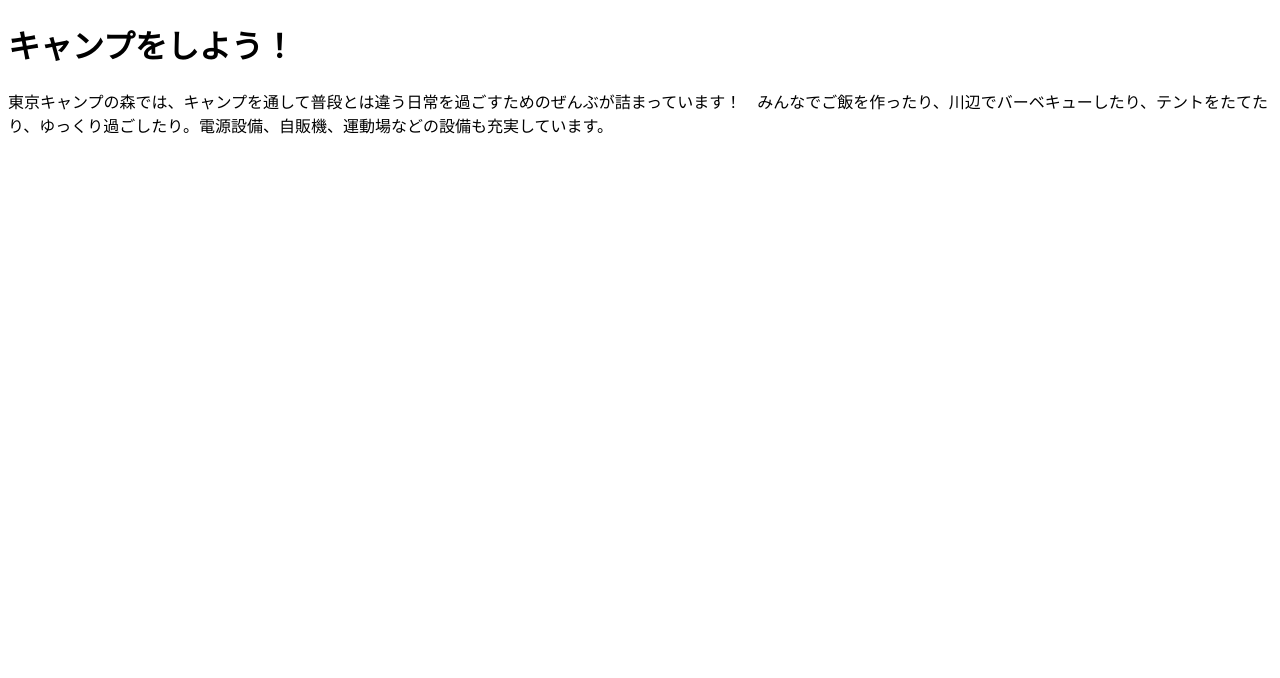
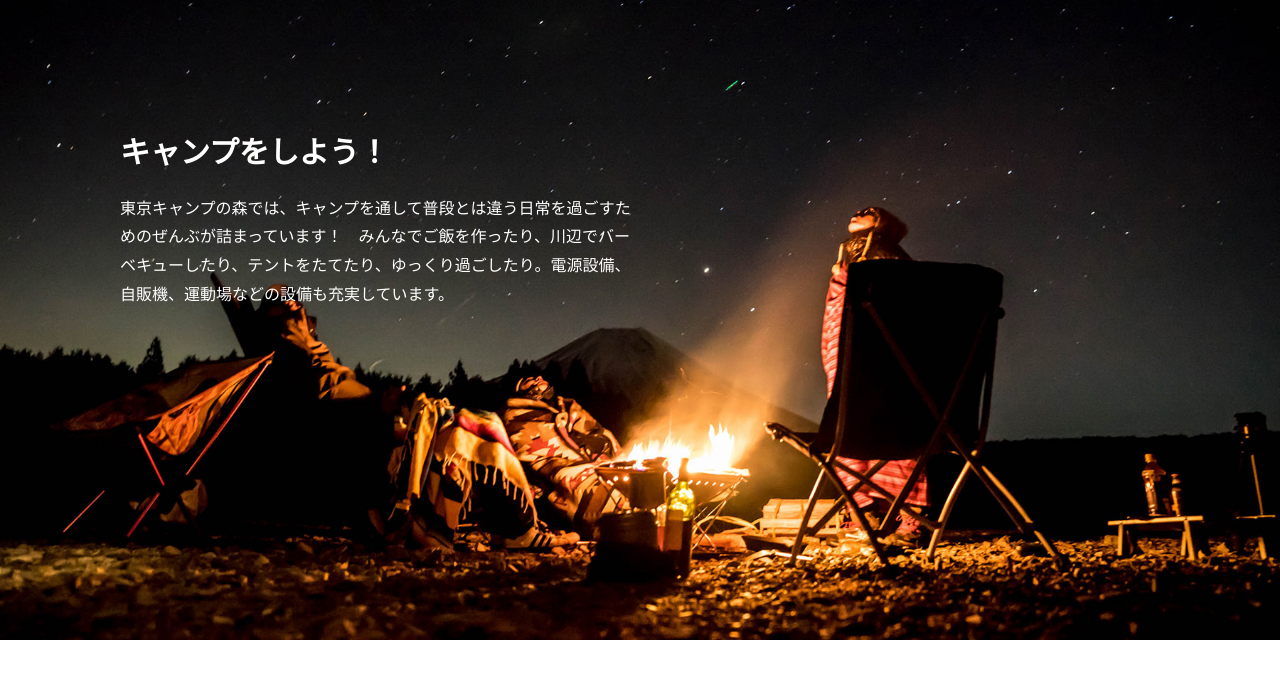
Before and after one commit to tarosjk3/202510_HTMLCSS_textbook, a plain HTML site: page lesson4/04-3.html in a window 1280 px wide. Drawn offline with Linux system fonts and the light colour scheme.

Commit message:
lesson4-3まで完了

```diff
--- a/lesson4/css/04-3.css
+++ b/lesson4/css/04-3.css
@@ -1,7 +1,64 @@
 @charset 'utf-8';
+* {
+    margin: 0;
+    padding: 0;
+    box-sizing: border-box;
+}
 
 .bg-hero {
-    background: url() center bottom no-repeat;
+    background: url(../img/bg-hero-sp.jpg) center bottom no-repeat;
     background-size: cover;
     height: 80vh;
 }
+
+.bg-info {
+    padding: 20% 7% 0;
+    color: #fff;
+}
+
+.bg-info h1 {
+    text-align: center;
+    margin-bottom: .75em;
+    font-size: 1.625rem;
+}
+
+.bg-info p {
+    line-height: 1.8;
+    font-size: .875rem;
+}
+
+@media screen and (min-width:600px) {
+    .bg-hero {
+        background-image: url(../img/bg-hero-pc.jpg);
+    }
+    .bg-info {
+        padding: 10% 18%;
+    }
+    .bg-info h1 {
+        font-size: 1.875rem;
+    }
+    .bg-info p {
+        font-size: 1rem;
+    }
+}
+
+@media screen and (min-width:960px) {
+    .bg-hero {
+        position: relative;
+    }
+    .bg-info {
+        padding: 0;
+        width: 40%;
+        position: absolute;
+        top: 20%;
+        left: 120px;
+    }
+    .bg-info h1 {
+        text-align: left;
+        text-align: start;/* モダンな書き方 */
+    }
+
+    .bg-info p {
+        font-size: 1rem;
+    }
+}
```
